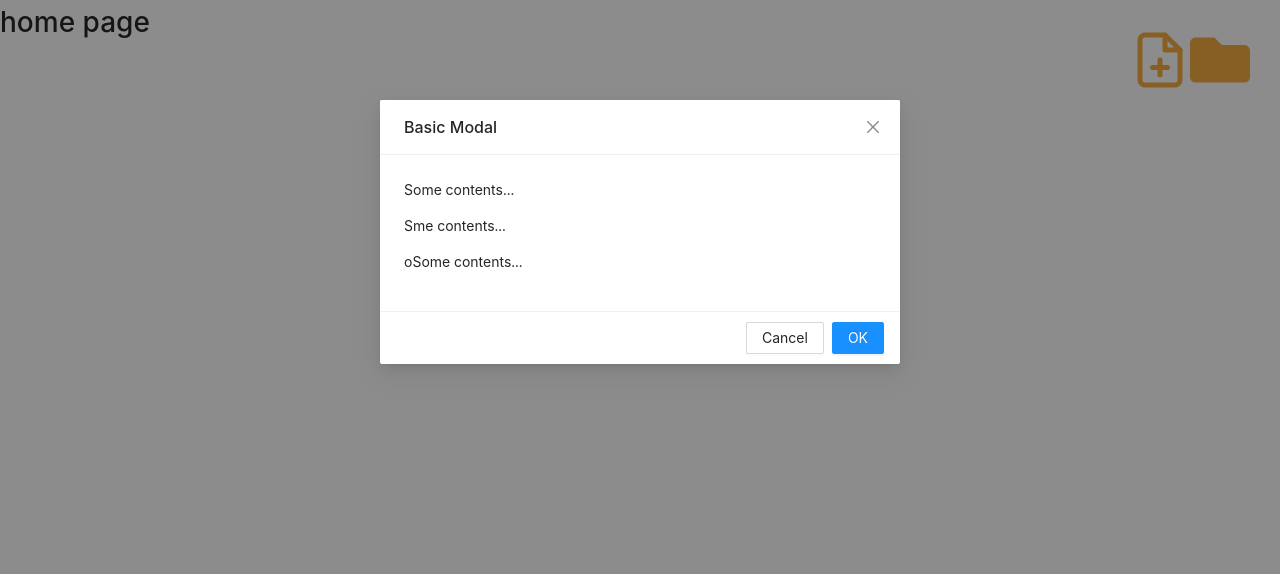
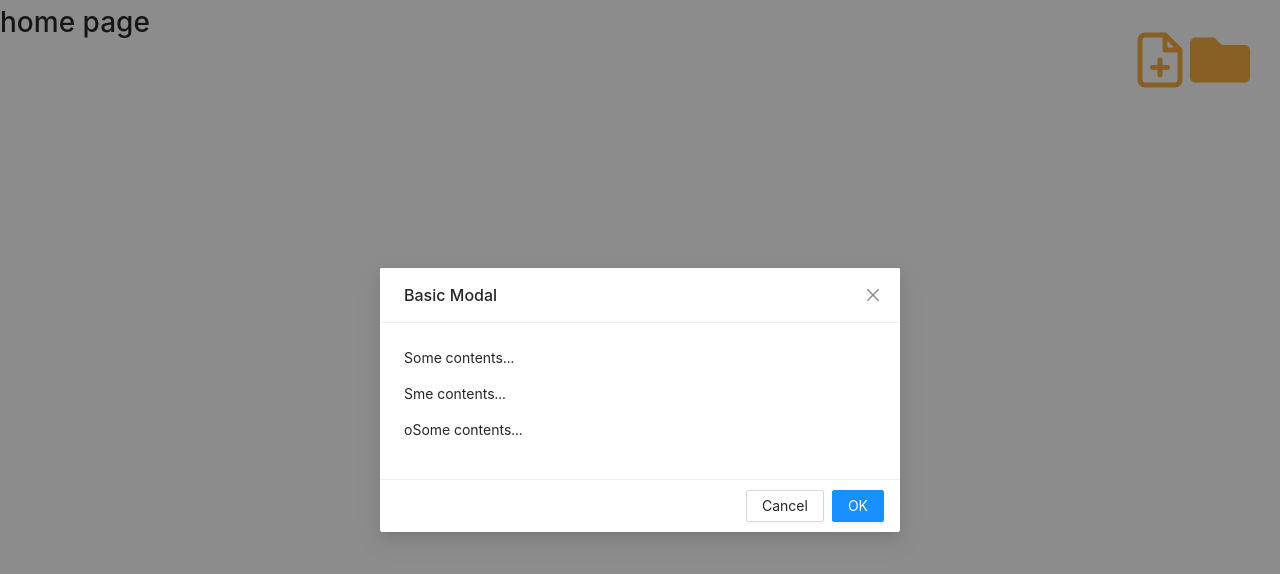
Before and after one commit to tanay123456789/cloud_drive, a React (Create React App) app in the folder drive/: page /home/1 in a window 1280 px wide. Both pictures are taken after a click on the icon 1220 px from the left and 60 px from the top of the page. Shown: the top 574 px of the page. Built offline with nearby package versions, Linux system fonts and the light colour scheme; no server answers.

Commit message:
fix:antd error

```diff
--- a/drive/package.json
+++ b/drive/package.json
@@ -6,7 +6,7 @@
         "@testing-library/jest-dom": "^5.16.3",
         "@testing-library/react": "^12.1.4",
         "@testing-library/user-event": "^13.5.0",
-        "antd": "^4.20.6",
+        "antd": "^4.20.0-alpha.1",
         "babel-eslint": "^10.1.0",
         "bootstrap": "^5.1.3",
         "firebase": "^9.6.10",
--- a/drive/src/pages/home/index.js
+++ b/drive/src/pages/home/index.js
@@ -33,7 +33,12 @@ const Home = () => {
                 color='#f5ad42'
                 onClick={showModal}/>
             </div>
-            <Modal title="Basic Modal" visible={isModalVisible} onOk={handleOk} onCancel={handleCancel}>
+            <Modal
+            title="Basic Modal"
+            visible={isModalVisible}
+            onOk={handleOk}
+            onCancel={handleCancel}
+            centered>
                 <p>Some contents...</p>
                 <p>Sme contents...</p>
                 <p>oSome contents...</p>
```
Also changed, not shown: 1 other file (tests, documents, lock files or other folders).
